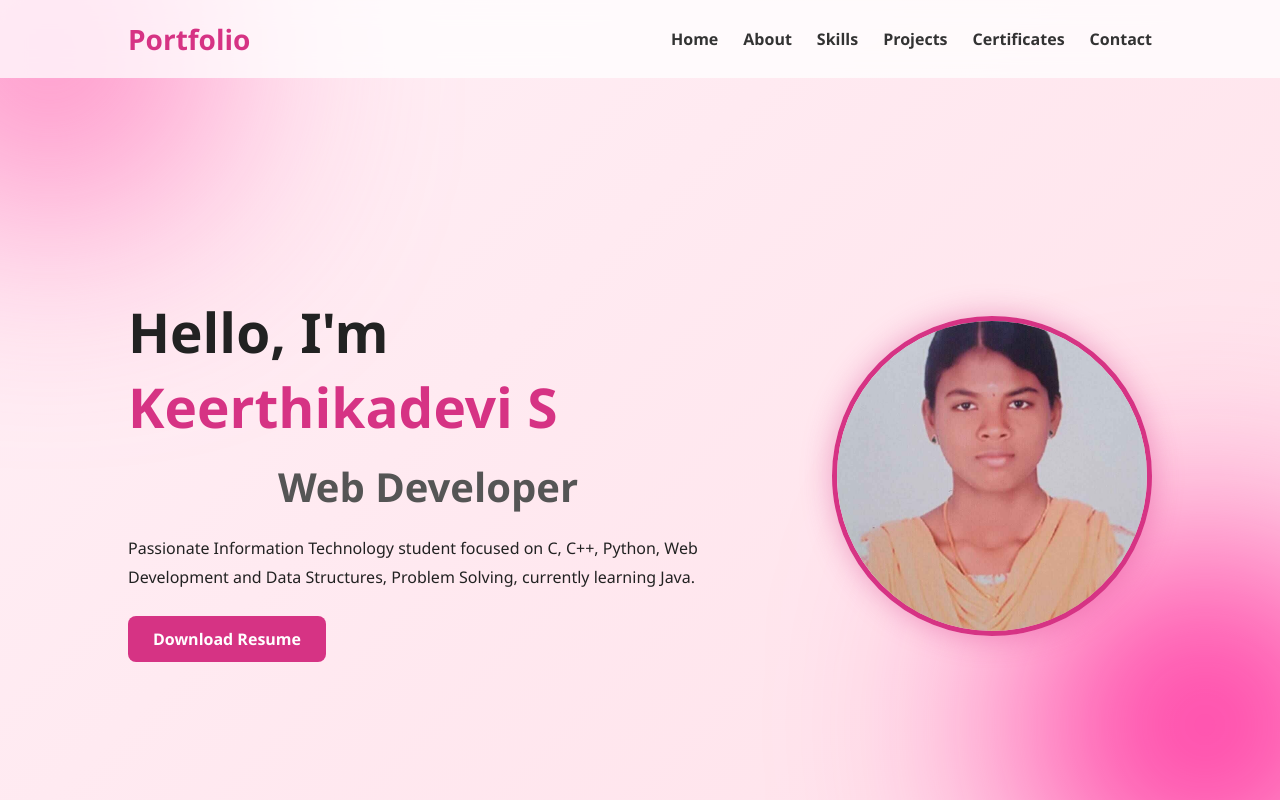
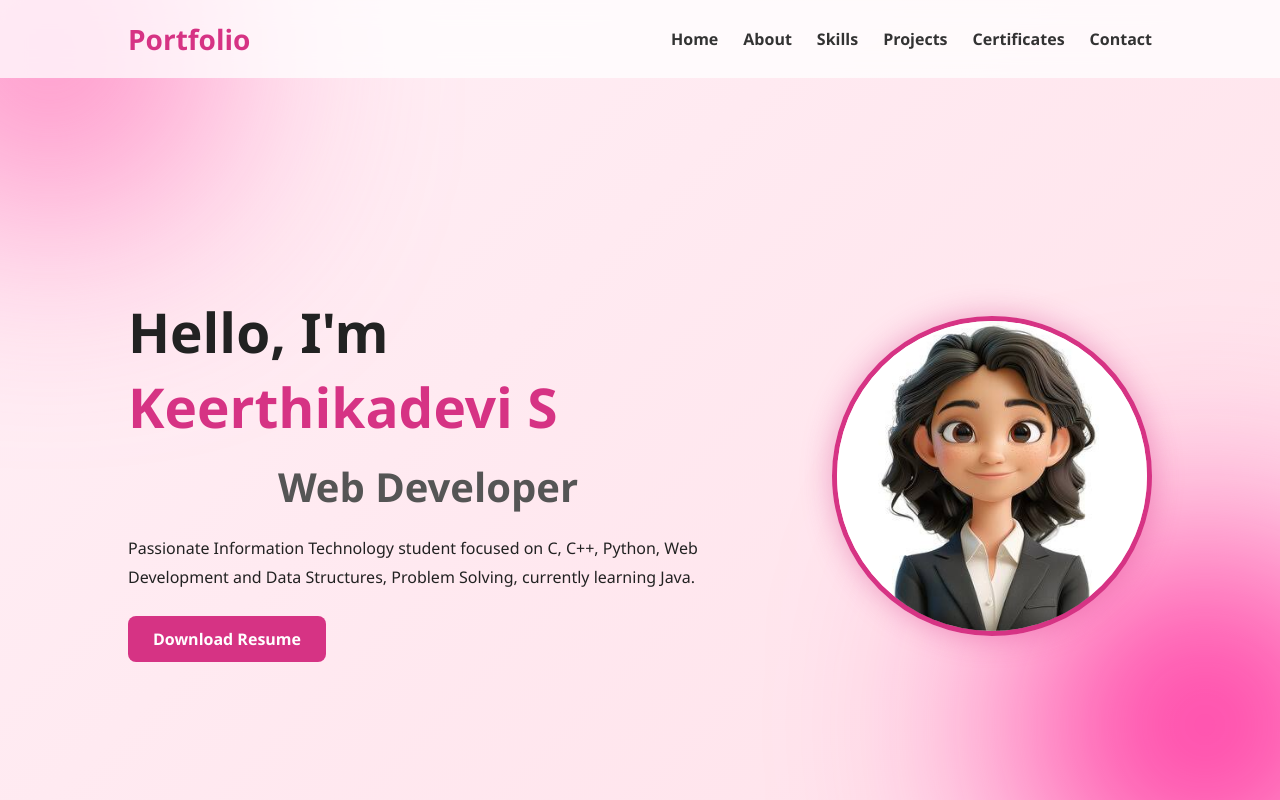
Before and after one commit to keerthi1423/KeerthiPortfolio, a plain HTML site: page index.html in a window 1280 px wide. Shown: the top 800 px of the page. Drawn offline with Linux system fonts and the light colour scheme.

```diff
--- a/index.html
+++ b/index.html
@@ -51,7 +51,7 @@
     </div>
 
     <div class="hero-image">
-      <img src="images/profile.jpeg" alt="Profile">
+      <img src="images/profile.jpg" alt="Profile">
     </div>
 
 </section>
```
Also changed, not shown: images/profile.jpeg (deleted), images/profile.jpg (added), 1 other file.
